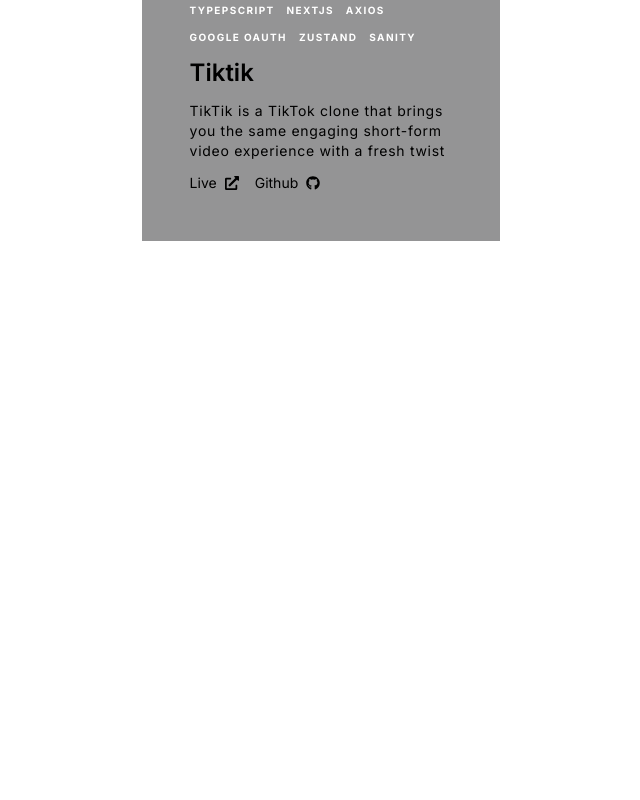
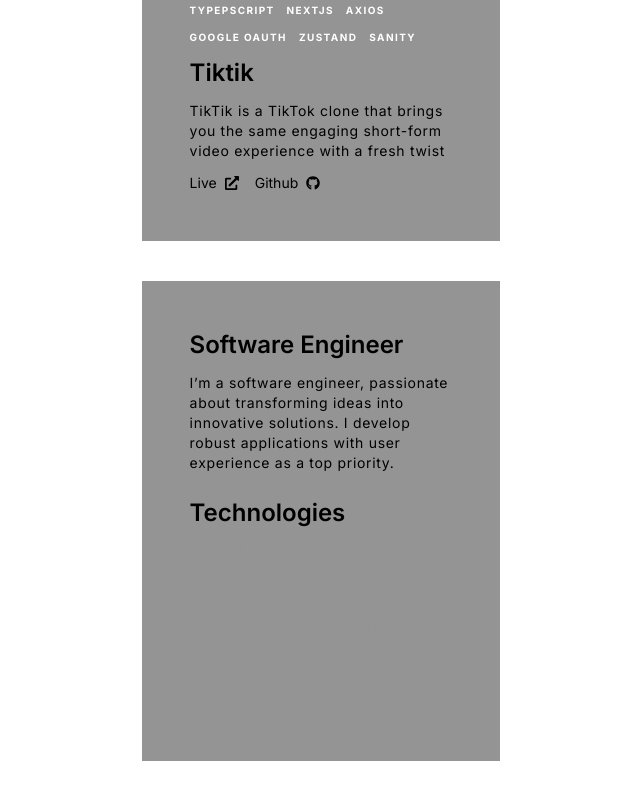
Before and after one commit to Shurrd/adeoluwa.dev, a Next.js app: page / in a window 1280 px wide. Shown: the part 1514-2314 px from the top of the page, without its empty margins (588-1228 px from the left). Before the commit the page ends 1907 px from the top, so only its background shows below. Built offline with nearby package versions, Linux system fonts and the light colour scheme.

Commit message:
feat:resume & experiences structure

```diff
--- a/app/components/Menu.tsx
+++ b/app/components/Menu.tsx
@@ -11,7 +11,7 @@
           <Link
             key={id}
             href={url}
-            className='flex gap-3 items-center dark:hover:text-white hover:text-[#212121] hover:font-semibold group'
+            className='flex gap-3 items-center dark:hover:text-white hover:text-[#212121] hover:font-semibold group w-max'
           >
             <p>0{id}</p>
             <div className='w-[24px] h-[1px] bg-[#949495] group-hover:w-[40px] group-hover:bg-[#212121] dark:group-hover:bg-white transition-all duration-300'></div>
--- a/app/components/Projects.tsx
+++ b/app/components/Projects.tsx
@@ -1,13 +1,27 @@
-import React from 'react';
-import { projects } from '../utils/projects';
+'use client';
+
+import React, { useEffect, useRef, MutableRefObject } from 'react';
+import { projects } from '../utils';
 import { Project, Skill, Url } from '@/types';
 import { IoBuild } from 'react-icons/io5';
 import Link from 'next/link';
-import { FaExternalLinkAlt, FaGithub } from 'react-icons/fa';
 
-const Projects = () => {
+const Projects: React.FC = () => {
+  const projectsRef: MutableRefObject<HTMLDivElement | null> = useRef(null);
+
+  useEffect(() => {
+    if (projectsRef.current) {
+      const yOffset = -100;
+      const yPosition =
+        projectsRef.current.getBoundingClientRect().top +
+        window.scrollY +
+        yOffset;
+      window.scrollTo({ top: yPosition, behavior: 'smooth' });
+    }
+  }, []);
+
   return (
-    <div className='lg:mt-32 lg:w-2/5 flex flex-col gap-3 group'>
+    <div className='flex flex-col gap-3 group' id='projects' ref={projectsRef}>
       {projects.map((project) => {
         const { id, name, description, skills, isMaintaining, urls }: Project =
           project;
@@ -30,7 +44,7 @@
               })}
             </div>
             <p className='text-2xl font-semibold'>{name}</p>
-            <p className='dark:text-[#949495] text-sm tracking-wider '>
+            <p className='dark:text-[#949495] text-sm tracking-wider'>
               {description}
             </p>
             <div className='flex flex-wrap gap-4 capitalize'>
--- /dev/null
+++ b/app/components/Resume.tsx
@@ -0,0 +1,40 @@
+import React from 'react';
+import { technologies } from '../utils';
+import { Technologies } from '@/types';
+
+const Resume = () => {
+  return (
+    <div
+      className='flex flex-col gap-6 h-[30rem] bg-[#949495] dark:bg-[#16161a] p-12'
+      id='resume'
+    >
+      <div className='flex flex-col gap-3'>
+        <p className='text-2xl font-semibold'>Software Engineer</p>
+        <p className='dark:text-[#949495] text-sm tracking-wider'>
+          I’m a software engineer, passionate about transforming ideas into
+          innovative solutions. I develop robust applications with user
+          experience as a top priority.
+        </p>
+      </div>
+
+      <div className='flex flex-col gap-3'>
+        <p className='text-2xl font-semibold'>Technologies</p>
+        <div className='flex flex-row flex-wrap items-center gap-3'>
+          {technologies.map((technology) => {
+            const { id, name }: Technologies = technology;
+            return (
+              <p
+                key={id}
+                className='text-[#949495] text-[10px] tracking-[0.14em] uppercase font-bold'
+              >
+                {name}
+              </p>
+            );
+          })}
+        </div>
+      </div>
+    </div>
+  );
+};
+
+export default Resume;
--- a/app/globals.css
+++ b/app/globals.css
@@ -1,6 +1,10 @@
 @tailwind base;
 @tailwind components;
 @tailwind utilities;
+
+body {
+  scroll-behavior: smooth;
+}
 
 ::-webkit-scrollbar {
   display: none;
--- a/app/page.tsx
+++ b/app/page.tsx
@@ -1,6 +1,7 @@
 import React from 'react';
 import Projects from './components/Projects';
 import Hero from './components/Hero';
+import Resume from './components/Resume';
 
 const Page = () => {
   return (
@@ -8,7 +9,10 @@
       <div className='flex flex-col lg:flex-row w-full justify-between gap-16'>
         <Hero />
         <div className='hidden lg:block'></div>
-        <Projects />
+        <div className='lg:mt-32 lg:w-2/5 flex flex-col gap-10'>
+          <Projects />
+          <Resume />
+        </div>
       </div>
     </div>
   );
--- /dev/null
+++ b/app/utils/experiences.ts
@@ -0,0 +1,64 @@
+import { Experiences } from '@/types';
+
+export const experiences: Experiences[] = [
+  {
+    id: 1,
+    title: '',
+    date: '',
+    descriptions: [
+      {
+        id: 1,
+        description: '',
+      },
+      {
+        id: 2,
+        description: '',
+      },
+    ],
+  },
+  {
+    id: 2,
+    title: '',
+    date: '',
+    descriptions: [
+      {
+        id: 1,
+        description: '',
+      },
+      {
+        id: 2,
+        description: '',
+      },
+    ],
+  },
+  {
+    id: 3,
+    title: '',
+    date: '',
+    descriptions: [
+      {
+        id: 1,
+        description: '',
+      },
+      {
+        id: 2,
+        description: '',
+      },
+    ],
+  },
+  {
+    id: 4,
+    title: '',
+    date: '',
+    descriptions: [
+      {
+        id: 1,
+        description: '',
+      },
+      {
+        id: 2,
+        description: '',
+      },
+    ],
+  },
+];
--- a/app/utils/index.ts
+++ b/app/utils/index.ts
@@ -1,2 +1,4 @@
-export * from './menu';
+export * from './menus';
+export * from './projects';
 export * from './socials';
+export * from './technologies';
--- a/app/utils/menu.ts
+++ b/app/utils/menus.ts
@@ -4,7 +4,7 @@
   {
     id: 1,
     name: 'Recent Projects',
-    url: '#projects',
+    url: '#',
   },
   {
     id: 2,
--- /dev/null
+++ b/app/utils/technologies.ts
@@ -0,0 +1,60 @@
+import { Technologies } from '@/types';
+
+export const technologies: Technologies[] = [
+  {
+    id: 1,
+    name: 'javascript',
+  },
+  {
+    id: 2,
+    name: 'typescript',
+  },
+  {
+    id: 3,
+    name: 'reactjs',
+  },
+  {
+    id: 4,
+    name: 'nextjs',
+  },
+  {
+    id: 5,
+    name: 'expressjs',
+  },
+  {
+    id: 6,
+    name: 'nestjs',
+  },
+  {
+    id: 7,
+    name: 'tailwind',
+  },
+  {
+    id: 8,
+    name: 'react native',
+  },
+  {
+    id: 9,
+    name: 'woocommerce',
+  },
+  {
+    id: 10,
+    name: 'wordpress',
+  },
+  {
+    id: 11,
+    name: 'docker',
+  },
+  {
+    id: 12,
+    name: 'nginx',
+  },
+  {
+    id: 13,
+    name: 'postgresql',
+  },
+  {
+    id: 14,
+    name: 'Version Control',
+  },
+];
```
Also changed, not shown: types.d.ts (+17 -0 lines).
